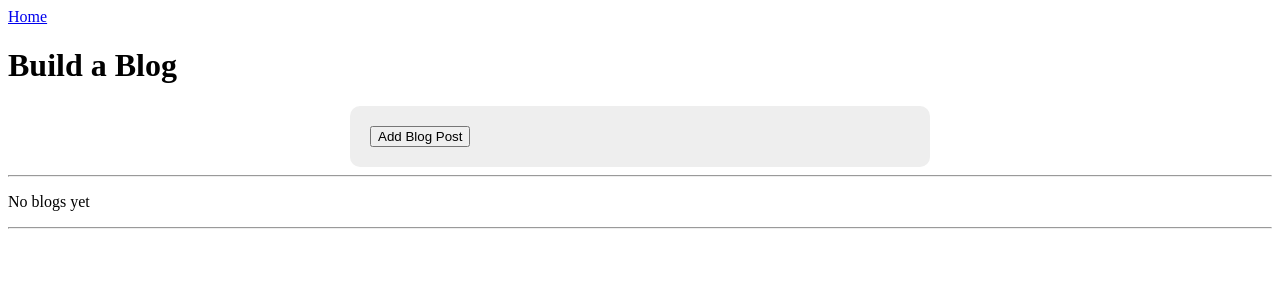
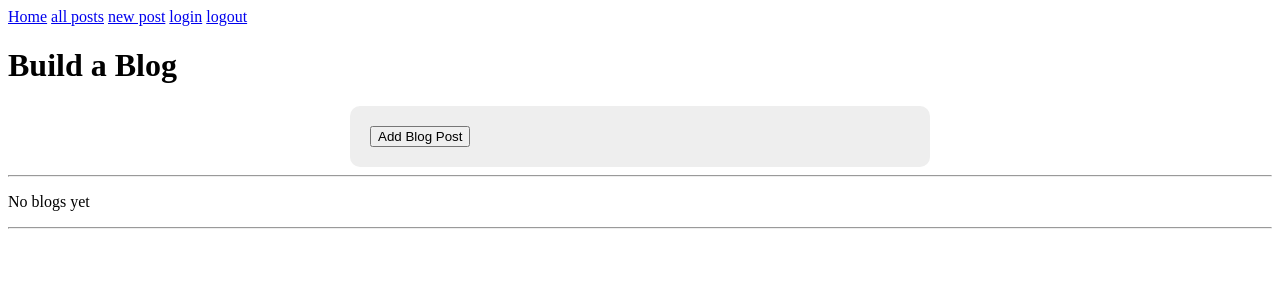
Before and after one commit to DianesDesigns/build-a-blog, a Flask app: page / in a window 1280 px wide. Shown: the top 300 px of the page. Run offline with Flask 2, Linux system fonts and the light colour scheme; data that the repository does not hold is empty.

Commit message:
finished

```diff
--- a/Templates/base.html
+++ b/Templates/base.html
@@ -22,6 +22,10 @@
     </head>
 <body>
     <a href="/">Home</a>
+    <a href="/">all posts</a>
+    <a href="/">new post</a>
+    <a href="/">login</a>
+    <a href="/">logout</a>
     {% block content %}
     {% endblock %}
 
```
